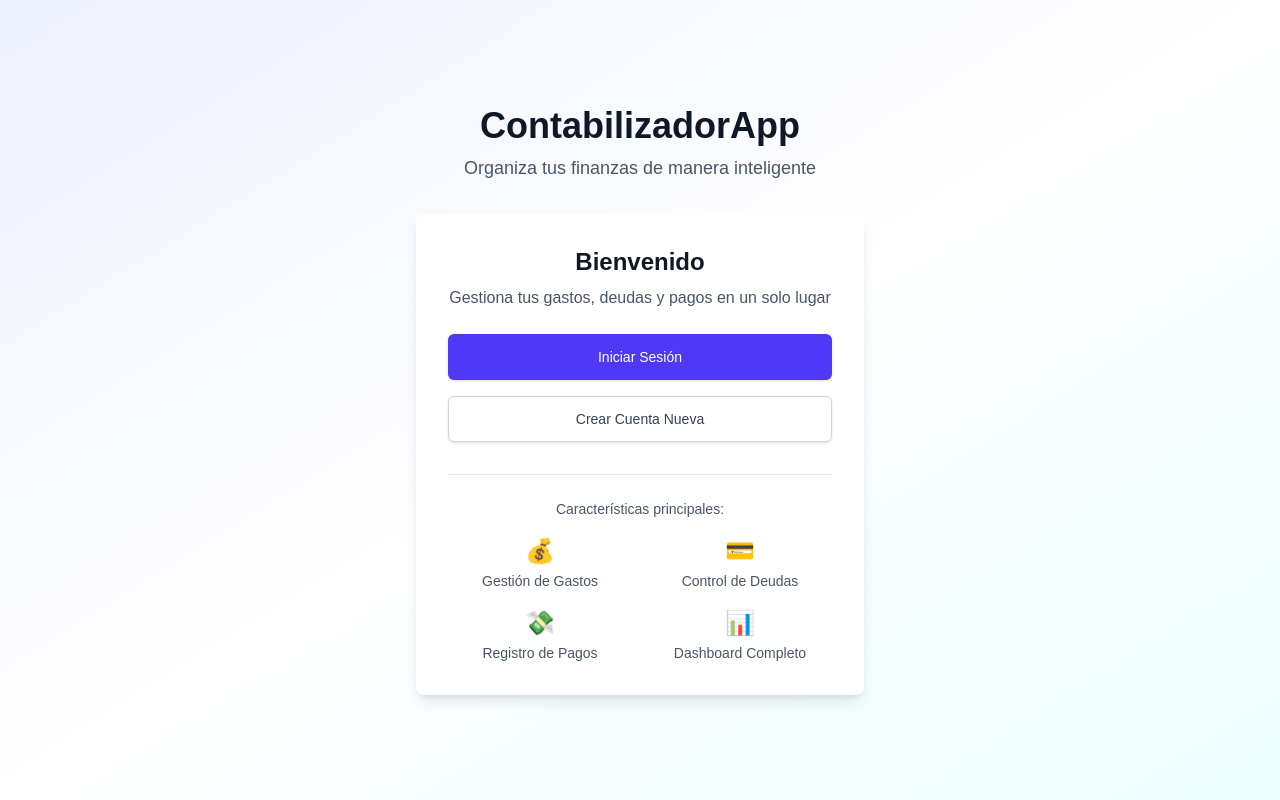
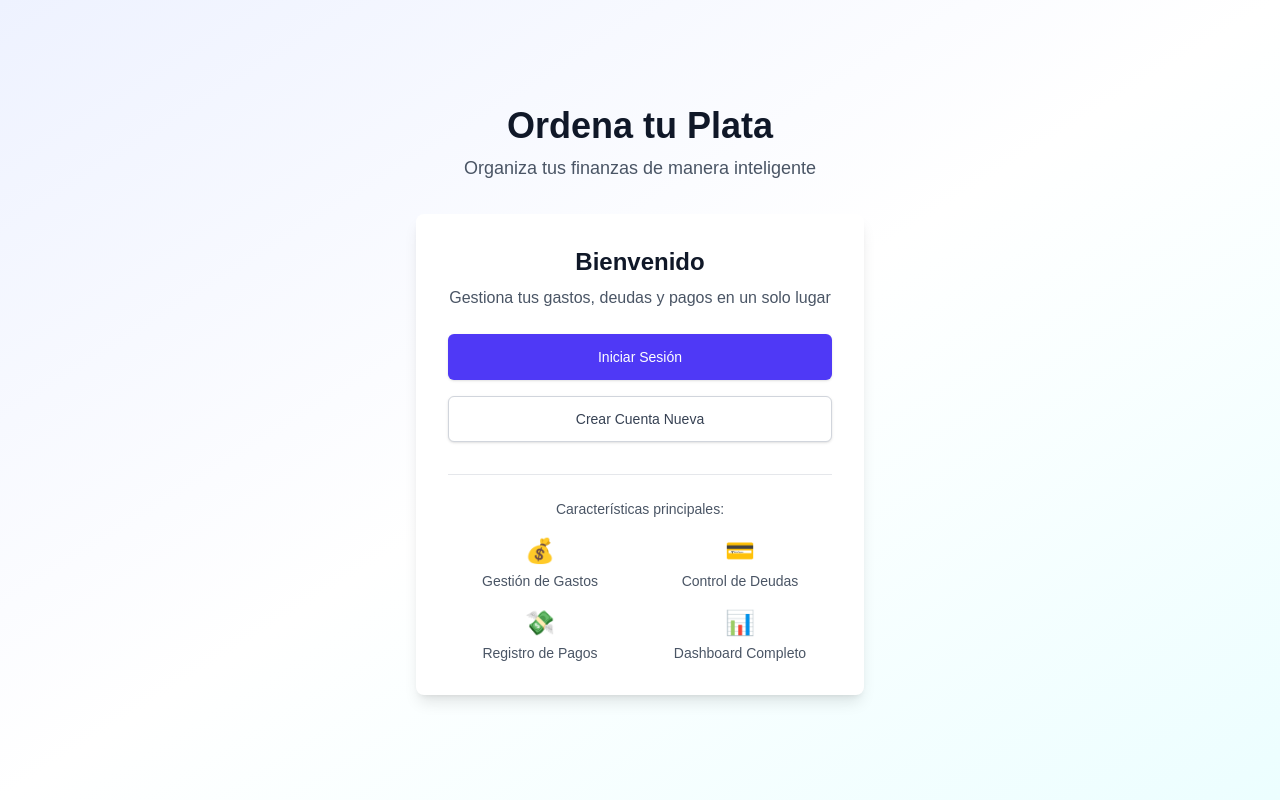
Before and after one commit to robertocaamanor/ordena-tu-plata-frontend, a Next.js app: page / in a window 1280 px wide. Built offline with nearby package versions, Linux system fonts and the light colour scheme.

Commit message:
Cambio al nombre oficial "Ordena tu Plata"

```diff
--- a/app/components/Navigation.tsx
+++ b/app/components/Navigation.tsx
@@ -33,7 +33,7 @@
           <div className="flex items-center">
             <div className="flex-shrink-0">
               <Link href="/dashboard" className="flex-shrink-0">
-                <h1 className="text-xl font-bold text-indigo-600">ContabilizadorApp</h1>
+                <h1 className="text-xl font-bold text-indigo-600">Ordena tu Plata</h1>
               </Link>
               {user && (
                 <p className="text-sm text-gray-600 mt-1">
--- a/app/layout.tsx
+++ b/app/layout.tsx
@@ -14,7 +14,7 @@
 });
 
 export const metadata: Metadata = {
-  title: "ContabilizadorApp",
+  title: "Ordena tu Plata",
   description: "Gestiona tus finanzas de manera inteligente",
 };
 
--- a/app/page.tsx
+++ b/app/page.tsx
@@ -6,7 +6,7 @@
       <div className="max-w-md w-full space-y-8">
         <div className="text-center">
           <h1 className="text-4xl font-extrabold text-gray-900 mb-2">
-            ContabilizadorApp
+            Ordena tu Plata
           </h1>
           <p className="text-lg text-gray-600 mb-8">
             Organiza tus finanzas de manera inteligente
--- a/package.json
+++ b/package.json
@@ -1,5 +1,5 @@
 {
-  "name": "contabilizador-frontend",
+  "name": "ordena-tu-plata-frontend",
   "version": "0.1.0",
   "private": true,
   "scripts": {
```
Also changed, not shown: 1 other file (tests, documents, lock files or other folders).
